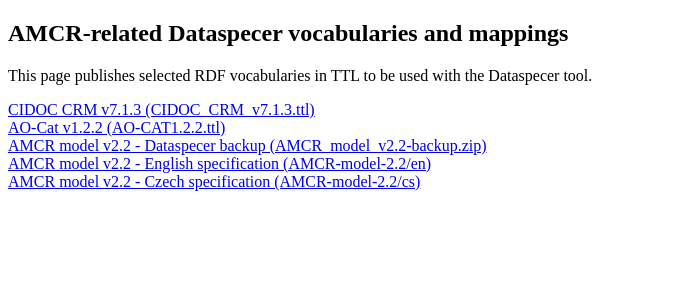
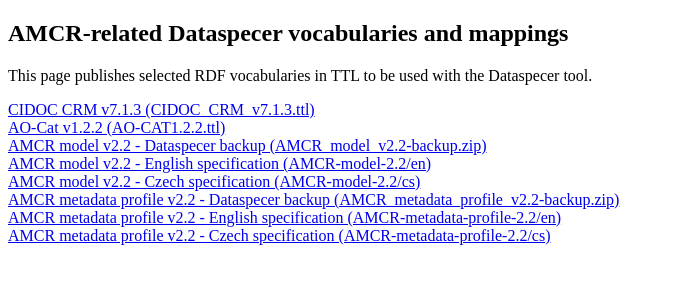
Before and after one commit to ARUP-CAS/dataspecer-vocabs, a plain HTML site: page index.html in a window 1280 px wide. Shown: the whole page, without its empty margins (0-674 px from the left). Drawn offline with Linux system fonts and the light colour scheme.

Commit message:
Index update

```diff
--- a/index.html
+++ b/index.html
@@ -7,6 +7,9 @@
     <a href="aocat/AO-CAT1.2.2.ttl">AO-Cat v1.2.2 (AO-CAT1.2.2.ttl)</a><br>
     <a href="amcr/AMCR_model_v2.2-backup.zip">AMCR model v2.2 - Dataspecer backup (AMCR_model_v2.2-backup.zip)</a><br>
     <a href="amcr/AMCR-model-2.2/en">AMCR model v2.2 - English specification (AMCR-model-2.2/en)</a><br>
-    <a href="amcr/AMCR-model-2.2/cs">AMCR model v2.2 - Czech specification (AMCR-model-2.2/cs)</a>
+    <a href="amcr/AMCR-model-2.2/cs">AMCR model v2.2 - Czech specification (AMCR-model-2.2/cs)</a><br>
+    <a href="amcr/AMCR_metadata_profile_v2.2-backup.zip">AMCR metadata profile v2.2 - Dataspecer backup (AMCR_metadata_profile_v2.2-backup.zip)</a><br>
+    <a href="amcr/AMCR-metadata-profile-2.2/en">AMCR metadata profile v2.2 - English specification (AMCR-metadata-profile-2.2/en)</a><br>
+    <a href="amcr/AMCR-metadata-profile-2.2/cs">AMCR metadata profile v2.2 - Czech specification (AMCR-metadata-profile-2.2/cs)</a>
   </body>
   </html>
```
